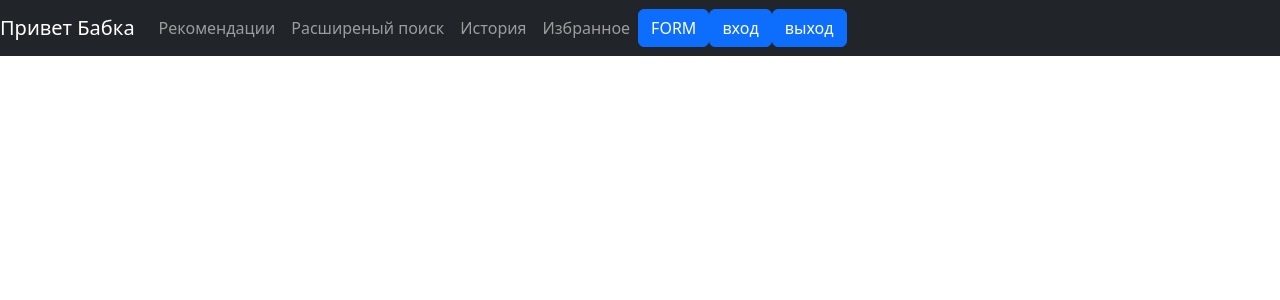
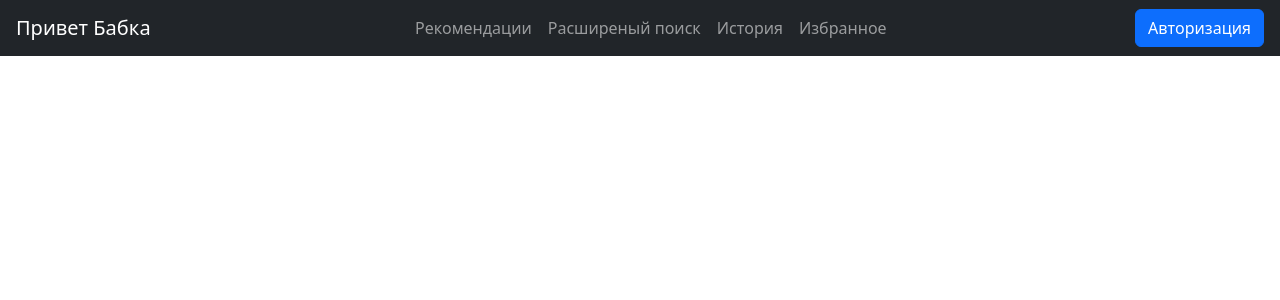
Before and after one commit to fitagdinov/MIRA, a React (Create React App) app in the folder front/: page / in a window 1280 px wide. Shown: the top 300 px of the page. Built offline with nearby package versions, Linux system fonts and the light colour scheme.

Commit message:
navibar styling

```diff
--- a/front/src/components/Navibar.js
+++ b/front/src/components/Navibar.js
@@ -17,23 +17,24 @@ export default function Navibar (){
     return(
     <>
         <Navbar collapseOnSelect expand='lg' bg='dark' variant="dark">
-            <Navbar.Brand>Привет Бабка</Navbar.Brand>
+            <Navbar.Brand className="navbar-brand px-3"> Привет Бабка </Navbar.Brand>
             <Navbar.Toggle aria-controls="responsive-navbar-nav"/>
             <Navbar.Collapse id="responsive-navbar-nav">
-                <Nav className='mr-auto'>
+                <Nav className='mx-auto'>
                     <Nav.Link>Рекомендации</Nav.Link>
                     <Nav.Link>Расширеный поиск</Nav.Link>
                     <Nav.Link>История</Nav.Link>
                     <Nav.Link>Избранное</Nav.Link>
                 </Nav>
-                <Nav>
-                    <Button variant="primary" className="mr-2" onClick={handleShow}>FORM</Button>
-                    <Button variant="primary" className="mr-2">вход</Button>
-                    <Button variant="primary">выход</Button>
+                <Nav className="px-3">
+                    <Button variant="primary" className="mr-2" onClick={handleShow}> Авторизация </Button>
+                    {/*<Button variant="primary" className="mr-2">вход</Button>*/}
+                    {/*<Button variant="primary">выход</Button>*/}
                 </Nav>
             </Navbar.Collapse>
         </Navbar>
 
+        {/*TODO: при введении данных должна случиться авторизация (прохождение опроса д.б. необязательным)*/}
         <Modal show={show} onHide={handleClose}>
             <Modal.Header closeButton>
                 <Modal.Title>
```
